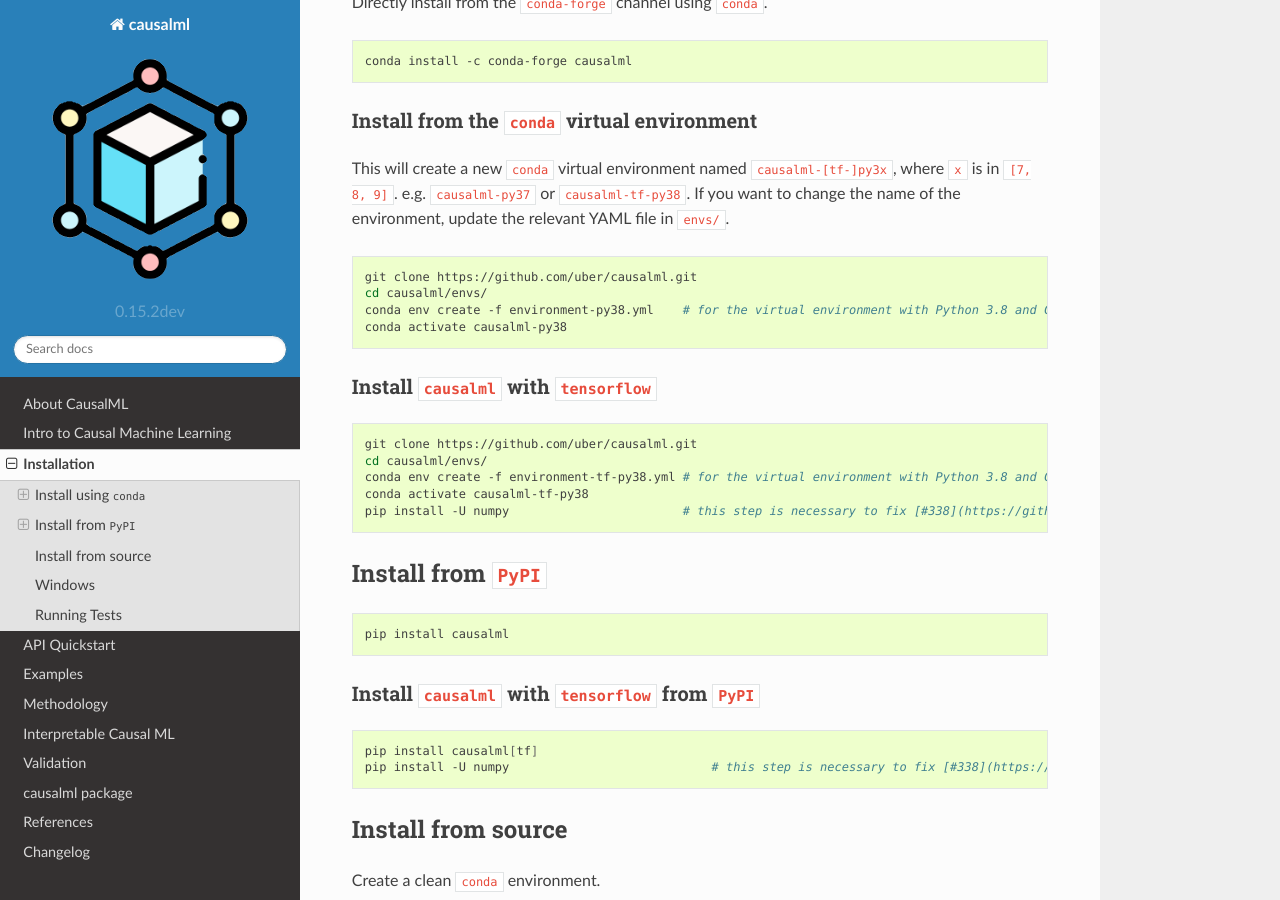
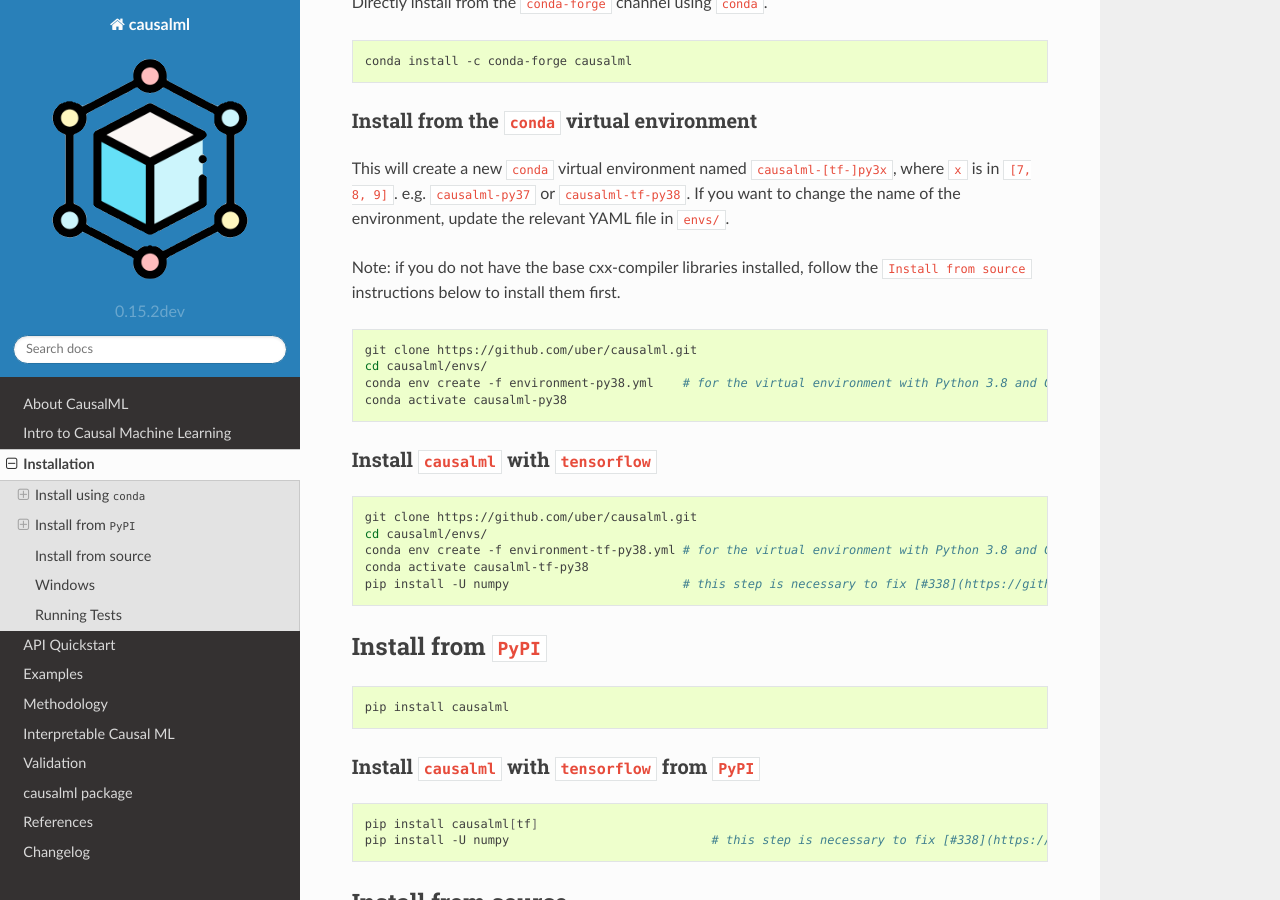
Before and after one commit to uber/causalml, a Sphinx documentation site: the page built from docs/installation.rst, in a window 1280 px wide and 900 px high, scrolled down 606 px. Built offline with Sphinx 7.4.7 and the Read the Docs theme 2.0.0, drawn with Linux system fonts in a browser that asks for light colours; pages that are not in the unit, such as notebooks, are missing from menus.

Commit message:
add note re build env deps

```diff
--- a/docs/installation.rst
+++ b/docs/installation.rst
@@ -33,6 +33,8 @@
 ^^^^^^^^^^^^^^^^^^^^^^^^^^^^^^^^^^^^^^^^^^^^^^
 
 This will create a new ``conda`` virtual environment named ``causalml-[tf-]py3x``, where ``x`` is in ``[7, 8, 9]``. e.g. ``causalml-py37`` or ``causalml-tf-py38``. If you want to change the name of the environment, update the relevant YAML file in ``envs/``.
+
+Note: if you do not have the base cxx-compiler libraries installed, follow the ``Install from source`` instructions below to install them first.
 
 .. code-block:: bash
 
```
